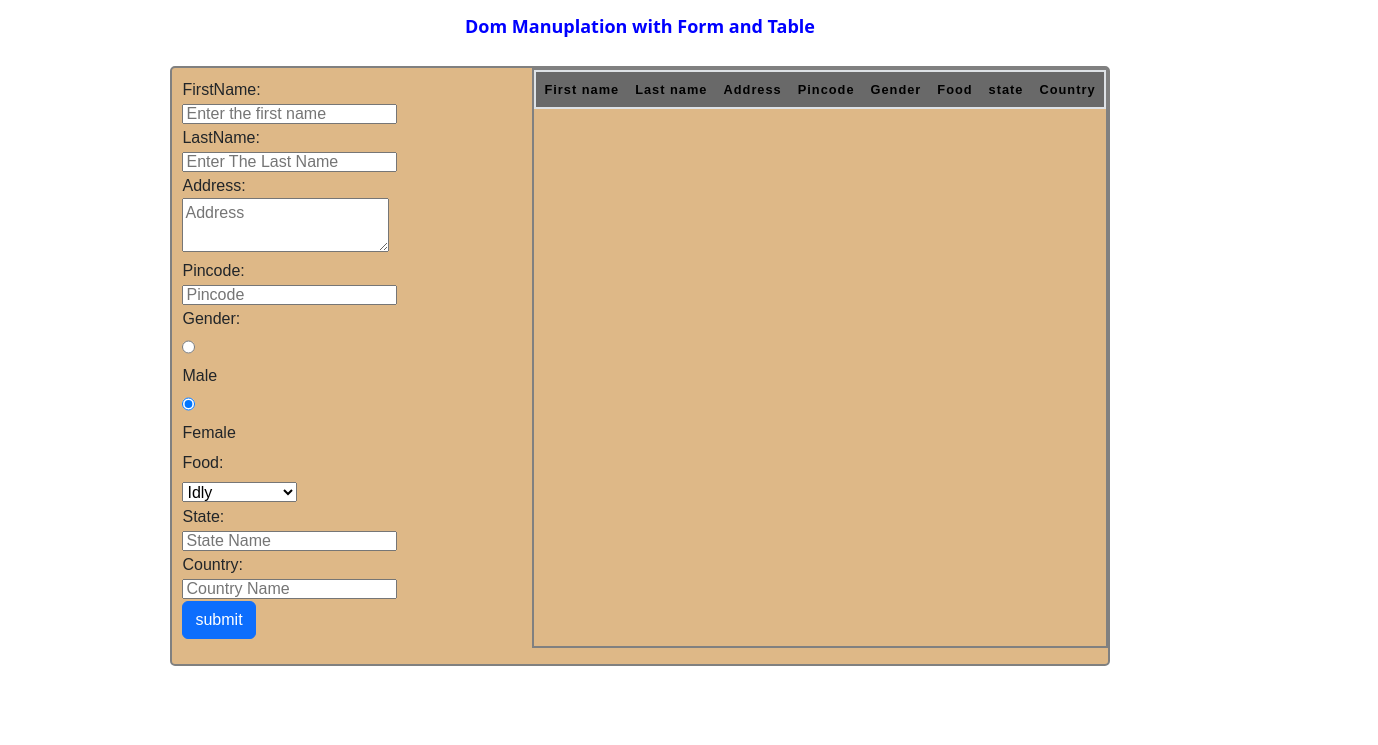
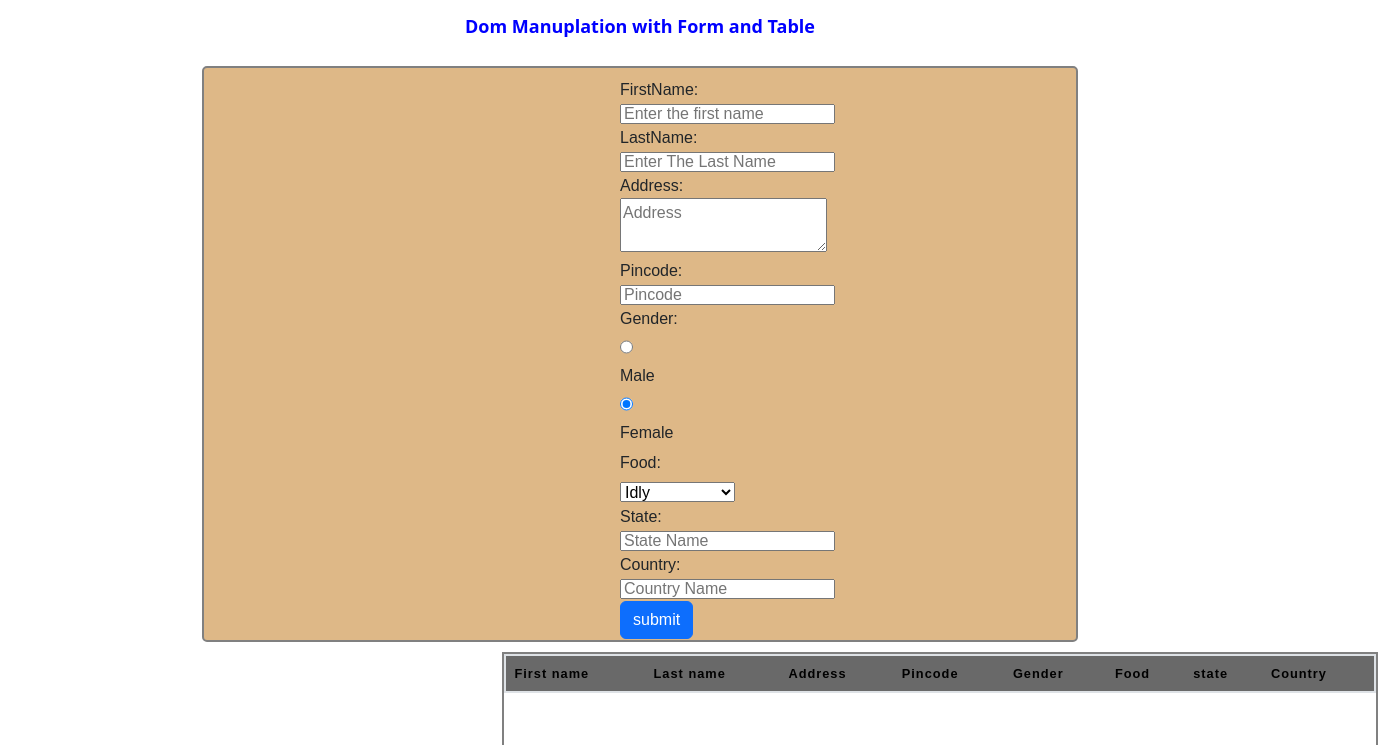
Before and after one commit to priyarajesh7696/Dom-Task1, a plain HTML site: page index.html in a window 1280 px wide. Shown: the part 55-800 px from the top of the page, 1378 px wide, since content can reach past the window. Drawn offline with nearby package versions, Linux system fonts and the light colour scheme.

Commit message:
code changed

```diff
--- a/index.html
+++ b/index.html
@@ -17,9 +17,8 @@
     <h1 id="title" style="text-align: center;">Dom Task-1 </h1>
     <p id="description" style="color:blue; text-align: center; font-size: large;"><strong>Dom Manuplation with Form and Table</strong></p>
       <div class="form" style="display:flex; flex-direction: row;align-content: space-between; justify-content:space-around; border: 2px solid gray;background-color:burlywood;border-radius: 5px;">
-        <div class="form1">
+        <div class="form-group">
         <form id="form" onsubmit="add()" style="padding: 10px;" >
-          <div class="form-group">
           <label>FirstName:</lable><input type="text" id="first-name" name="fname" placeholder="Enter the first name" required/><br>
           <label>LastName:</lable> <input type="text" id="last-name" name="lname" placeholder="Enter The Last Name" required /> <br/>
           <label>Address:</lable> <textarea type="text" id="address" name="address" placeholder="Address"></textarea><br/>
@@ -40,9 +39,9 @@
           <label>Country:</lable> <input type="text" id="country" name="country" placeholder="Country Name" /><br/>
 
           <button type="submit" class="btn btn-primary" id="submit" onclick="add()"  />submit</button>
-          </div>
+
         </form>
-
+      </div>
       </div>
 
 
```
